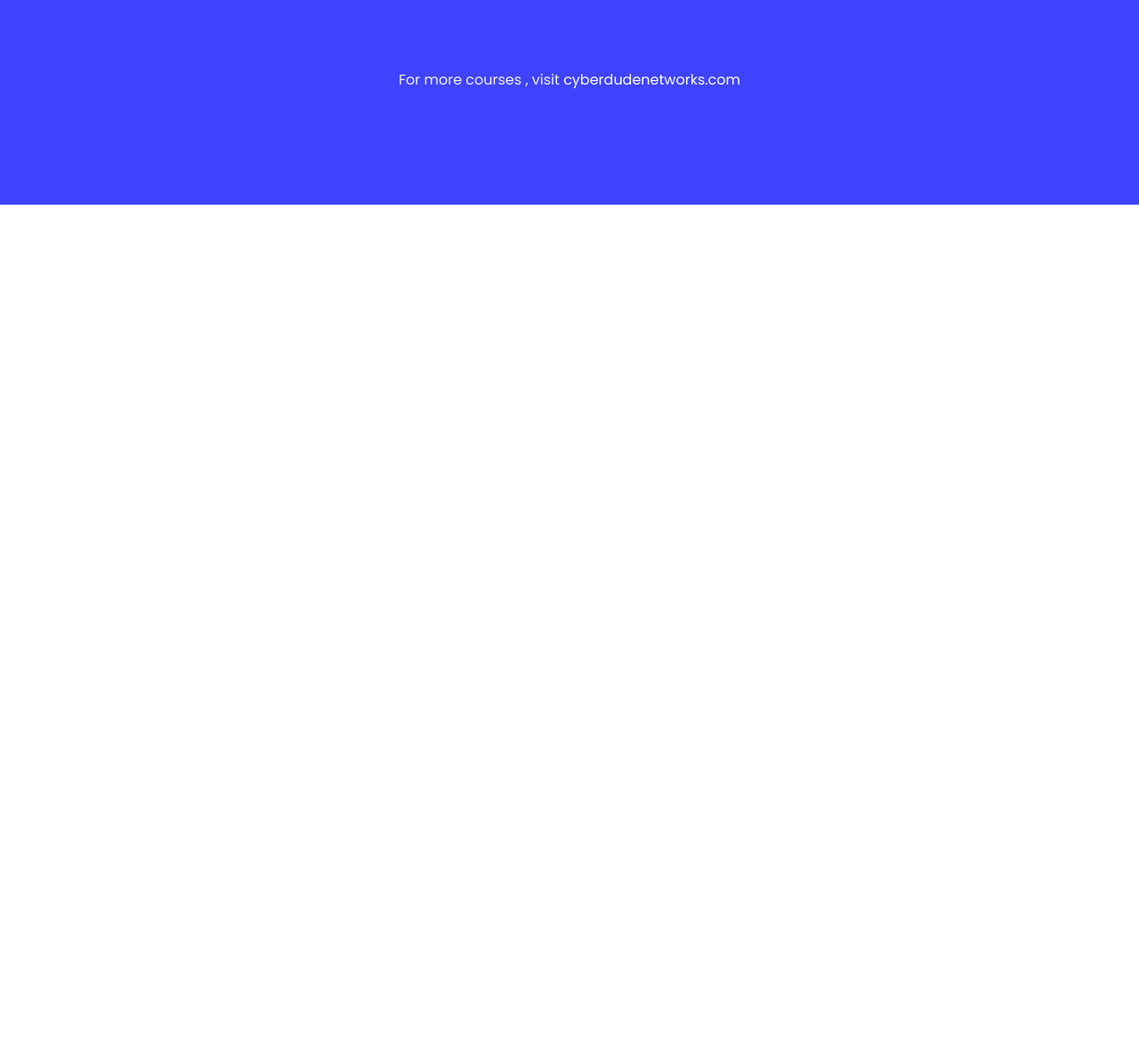
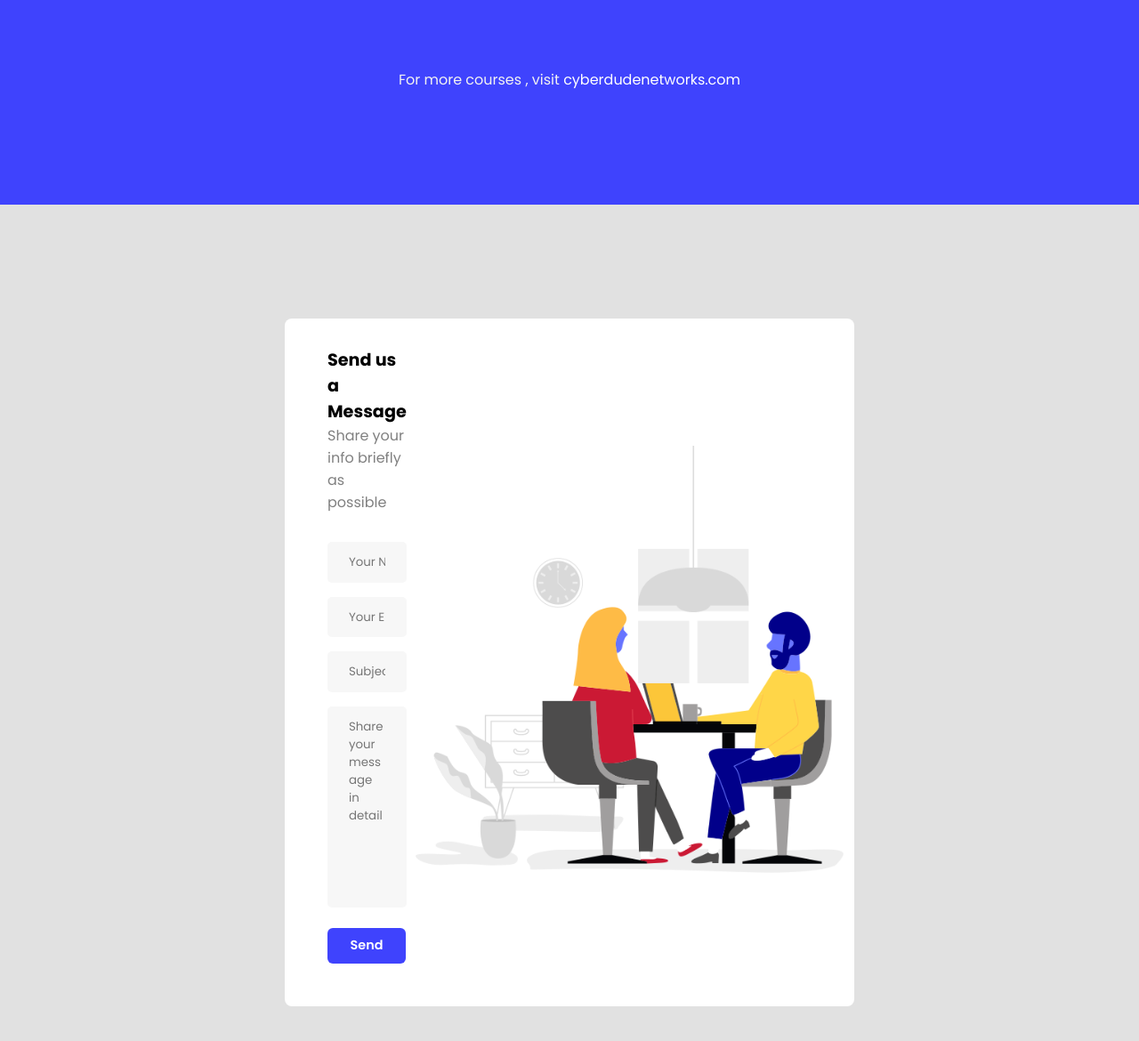
Before and after one commit to vishaal-d/Web-Dev, a plain HTML site: page index.html in a window 1280 px wide. Shown: the part 4376-5546 px from the top of the page at 89% size. Before the commit the page ends 4606 px from the top, so only its background shows below. Drawn offline with Linux system fonts and the light colour scheme; a web font is replaced by a local one.

Commit message:
Feature : Contact

```diff
--- /dev/null
+++ b/assets/scss/components/_forms.scss
@@ -0,0 +1,14 @@
+@use "../abstract/functions" as func;
+
+.form-control{
+    padding: 0.8rem 1.5rem;
+    width: 100%;
+    background-color: rgb(247, 247, 247);
+    border: none;
+    border-radius: 5px;
+    outline: none;
+
+    &:focus{
+        border: 2px solid func.theme-colors() ;
+    }
+}
--- a/assets/scss/main.scss
+++ b/assets/scss/main.scss
@@ -8,6 +8,7 @@
 
 // Components
 @import "./components/buttons";
+@import "./components/forms";
 
 // Layouts
 @import "./layouts/header";
@@ -17,6 +18,7 @@
 @import "./pages/about";
 @import "./pages/roadmap";
 @import "./pages/courses";
+@import "./pages/contact";
 
 //Badges
 @import "./components/badges";
--- /dev/null
+++ b/assets/scss/pages/_contact.scss
@@ -0,0 +1,34 @@
+.contact{
+    padding: 8rem 20rem;
+    background-color: rgb(225, 225, 225);
+
+    &-img img{
+        height: 500px;
+        padding: 10px;
+    }
+
+    &-card{
+
+        display: flex;
+        background-color: white;
+        justify-content: space-between;
+        align-items: center;
+        padding: 2rem 3rem;
+        border-radius: 0.5rem;
+
+        &-form{
+            flex-grow: 1;
+
+            h4{
+                font-size: 1.2rem;
+            }
+
+            p{
+                color: gray;
+            }
+        }
+    }
+}
+.resize-x{
+    resize: none;
+}
--- a/index.html
+++ b/index.html
@@ -186,6 +186,38 @@
         </section>
         <!-- ========== End Course ========== -->
 
+        <!-- ========== Start Contact ========== -->
+        <section class="contact">
+            <div class="contact-card">
+                <form class="contact-card-form space-y-1" action="#" method="POST">
+                    <div class="contact-card-header mb-2">
+                        <h4>Send us a Message</h4>
+                        <p>Share your info briefly as possible</p>
+                    </div>
+                        <div>
+                            <input type="text" name="name" placeholder="Your Name" class="form-control" required>
+                        </div>
+                        <div>
+                            <input type="email" name="email" placeholder="Your E-Mail" class="form-control" required>
+                        </div>
+                        <div>
+                            <input type="text" name="subject" placeholder="Subject" class="form-control" required>
+                        </div>
+                        <div>
+                            <textarea name="message" rows="10"  class="form-control resize-x" placeholder="Share your message in detail" required></textarea>
+                        </div>
+
+                        <div>
+                            <button class="btn-primary">Send</button>
+                        </div>
+                </form>
+                <div class="contact-img">
+                    <img src="./assets/img/contact.png" alt="">
+                </div>
+            </div>
+        </section>
+        <!-- ========== End Contact ========== -->
+
 
     </main>
     <!-- ========== End Main ========== -->
```
Also changed, not shown: assets/css/style.css, assets/img/contact.png (added), 1 other file.
